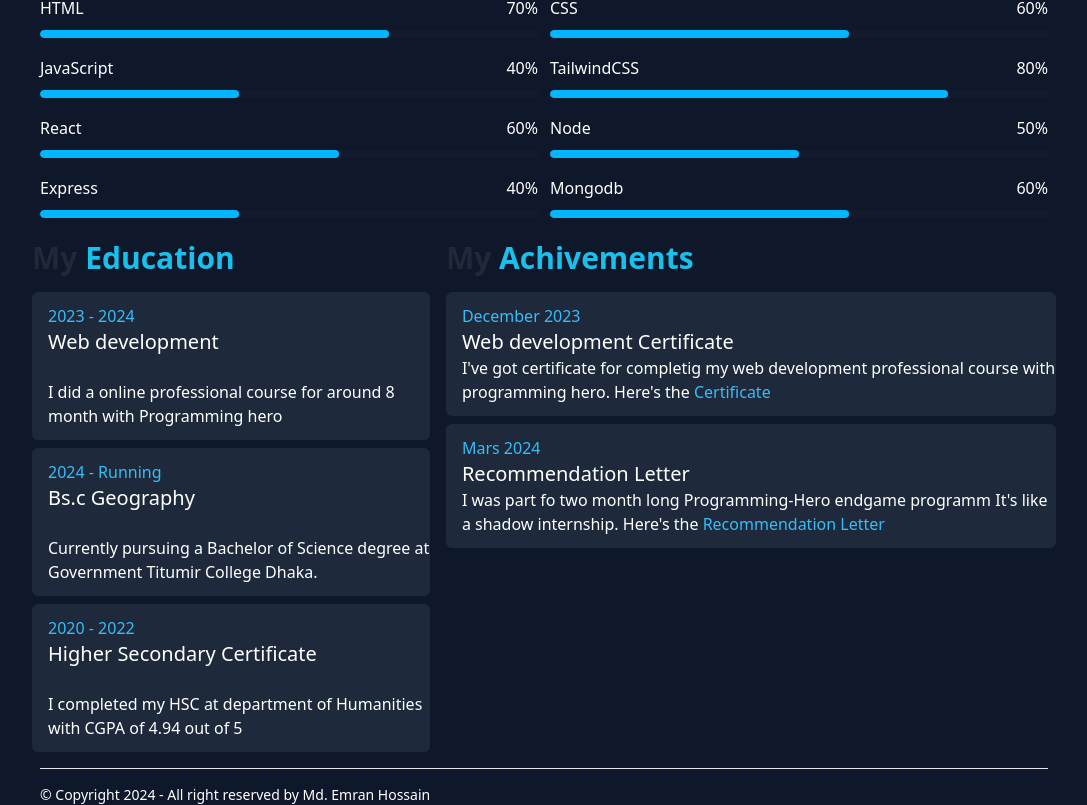
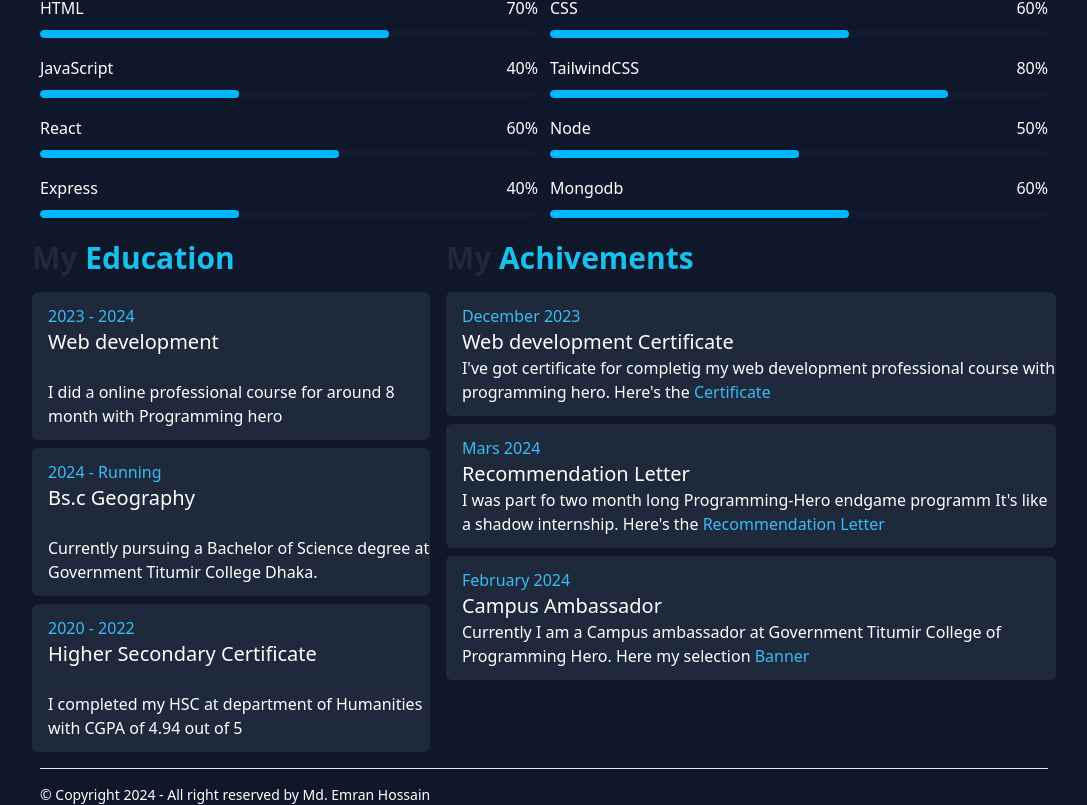
Before and after one commit to Emranhossainshuvo/elite, a React (Vite) app: page / in a window 1280 px wide. Shown: the part 1021-1826 px from the top of the page, without its empty margins (96-1183 px from the left). Built offline with nearby package versions, Linux system fonts and the light colour scheme.

Commit message:
added another achivement and link it to direct file

```diff
--- a/src/Components/Achivements/Achivements.jsx
+++ b/src/Components/Achivements/Achivements.jsx
@@ -19,6 +19,11 @@ const Achivements = () => {
                     <h3 className="text-xl text-white font-medium">Recommendation Letter</h3>
                     <p className="text-base text-white">I was part fo two month long Programming-Hero endgame programm It&apos;s like a shadow internship. Here&apos;s the <a className="text-[#38BDF8]" href="/public/Md. Emran Hossain.pdf" download>Recommendation Letter</a> </p>
                 </div>
+                <div className="bg-[#1E293B] mb-2 ps-4 rounded-md py-3">
+                    <p className="text-[#38BDF8]">February 2024</p>
+                    <h3 className="text-xl text-white font-medium">Campus Ambassador</h3>
+                    <p className="text-base text-white">Currently I am a Campus ambassador at Government Titumir College of Programming Hero. Here my selection <a className="text-[#38BDF8]" download href="/public/Emran Hossain(ps) (1).png">Banner</a>  </p>
+                </div>
             </div>
         </>
     );
```
Also changed, not shown: 1 other file (tests, documents, lock files or other folders).
